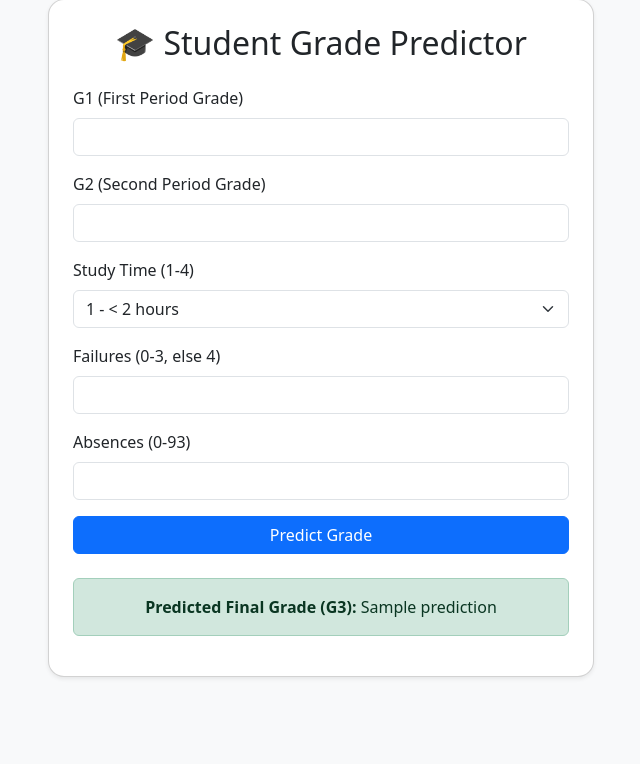
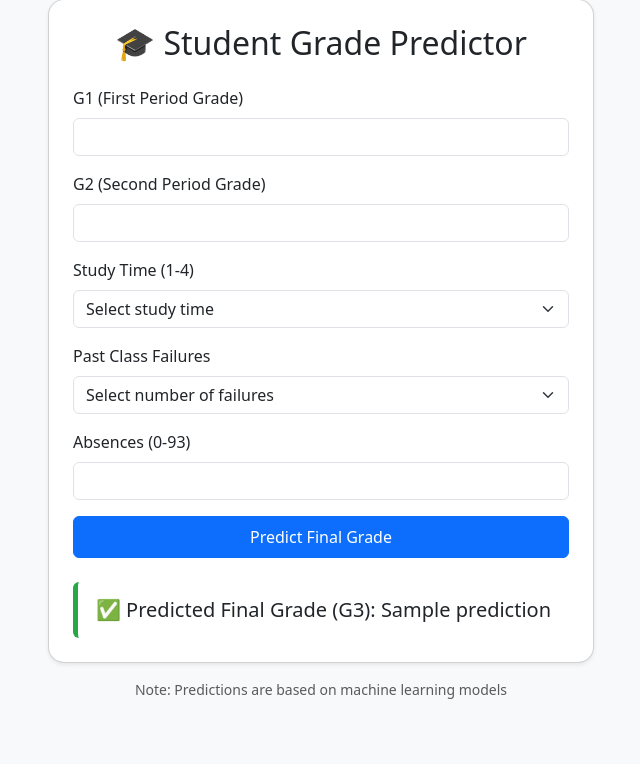
Before and after one commit to Ashwink45/Grade_Predictor, a Flask app: template templates/index.html in a window 1280 px wide. Shown: the part 49-813 px from the top of the page, without its empty margins (319-959 px from the left). Before the commit the page ends 727 px from the top, so only its background shows below. Run offline with Flask 3, Linux system fonts and the light colour scheme; the template is opened without the code that fills it: most values are stand-ins (such as "Sample title", 1, 10 or a date in 2020); parts of the project's set-up code (start-up, migrations or seed data) failed here and were passed over.

Commit message:
Improved form handling and error display

```diff
--- a/app.py
+++ b/app.py
@@ -1,56 +1,73 @@
+import os
 from flask import Flask, render_template, request
 import pandas as pd
-import numpy as np
-from sklearn.linear_model import LinearRegression
-from sklearn.preprocessing import MinMaxScaler
 import joblib
+from werkzeug.utils import secure_filename
 
 # Initialize Flask app
 app = Flask(__name__)
 
-# Load your pre-trained model and scaler
-model = joblib.load('grade_predictor_model.pkl')  # Assuming you've saved your model as model.pkl
-scaler = joblib.load('scaler.pkl')  # Assuming you've saved your scaler as scaler.pkl
+# Configuration
+MODEL_PATH = 'grade_predictor_model.pkl'
+SCALER_PATH = 'scaler.pkl'
+FEATURES_TO_NORMALIZE = ["failures", "G1", "G2", "absences"]
 
-# Define features to normalize
-features_to_normalize = ["failures", "G1", "G2", "absences"]
+# Load model and scaler with error handling
+def load_assets():
+    try:
+        model = joblib.load(MODEL_PATH)
+        scaler = joblib.load(SCALER_PATH)
+        print("Model and scaler loaded successfully!")
+        return model, scaler
+    except Exception as e:
+        print(f"Error loading model/scaler: {str(e)}")
+        return None, None
 
-# Route for the homepage
+model, scaler = load_assets()
+
 @app.route('/')
 def home():
     return render_template('index.html')
 
-# Route to handle form submission and prediction
 @app.route('/predict', methods=['POST'])
 def predict():
+    # Early return if model/scaler not loaded
+    if model is None or scaler is None:
+        return render_template('index.html',
+                            prediction="System error: Model not loaded properly",
+                            error=True)
+
     try:
-        # Get input values from the form
-        G1 = int(request.form['G1'])
-        G2 = int(request.form['G2'])
-        studytime = int(request.form['studytime'])
-        failures = int(request.form['failures'])
-        absences = int(request.form['absences'])
+        # Validate and convert form inputs
+        form_data = {
+            'G1': float(request.form.get('G1', 0)),
+            'G2': float(request.form.get('G2', 0)),
+            'studytime': float(request.form.get('studytime', 0)),
+            'failures': float(request.form.get('failures', 0)),
+            'absences': float(request.form.get('absences', 0))
+        }
 
-        # Prepare input data for prediction
-        input_data = pd.DataFrame([{
-            "G1": G1,
-            "G2": G2,
-            "studytime": studytime,
-            "failures": failures,
-            "absences": absences
-        }])
+        # Create DataFrame and normalize features
+        input_df = pd.DataFrame([form_data])
+        input_df[FEATURES_TO_NORMALIZE] = scaler.transform(input_df[FEATURES_TO_NORMALIZE])
 
-        # Normalize the input data
-        input_data[features_to_normalize] = scaler.transform(input_data[features_to_normalize])
+        # Make prediction
+        prediction = model.predict(input_df)[0]
 
-        # Predict the grade using the loaded model
-        predicted_grade = model.predict(input_data)[0]
+        return render_template('index.html',
+                            prediction=f'Predicted Grade: {prediction:.2f}',
+                            error=False)
 
-        # Display the result
-        return render_template('index.html', prediction=f'{predicted_grade:.2f}')
+    except ValueError as e:
+        return render_template('index.html',
+                            prediction=f'Invalid input: {str(e)}',
+                            error=True)
     except Exception as e:
-        return render_template('index.html', prediction=f'Error: {str(e)}')
+        return render_template('index.html',
+                            prediction=f'Prediction failed: {str(e)}',
+                            error=True)
 
-# Run the app
 if __name__ == "__main__":
-    app.run(debug=True)
+    app.run(host='0.0.0.0',
+           port=int(os.environ.get('PORT', 5000)),
+           debug=os.environ.get('DEBUG', True))
--- a/templates/index.html
+++ b/templates/index.html
@@ -2,8 +2,20 @@
 <html lang="en">
 <head>
     <meta charset="UTF-8">
+    <meta name="viewport" content="width=device-width, initial-scale=1.0">
     <title>Student Grade Prediction</title>
     <link href="https://cdn.jsdelivr.net/npm/bootstrap@5.3.2/dist/css/bootstrap.min.css" rel="stylesheet">
+    <style>
+        .prediction-card {
+            transition: all 0.3s ease;
+        }
+        .error-card {
+            border-left: 5px solid #dc3545;
+        }
+        .success-card {
+            border-left: 5px solid #28a745;
+        }
+    </style>
 </head>
 <body class="bg-light">
 
@@ -14,46 +26,97 @@
                     <div class="card-body p-4">
                         <h2 class="card-title text-center mb-4">🎓 Student Grade Predictor</h2>
 
-                        <form method="POST">
+                        <!-- Form with explicit action -->
+                        <form action="{{ url_for('predict') }}" method="POST">
                             <div class="mb-3">
                                 <label for="G1" class="form-label">G1 (First Period Grade)</label>
-                                <input type="number" step="0.1" class="form-control" name="G1" required>
+                                <input type="number" step="0.1" class="form-control"
+                                       name="G1" min="0" max="20" required>
                             </div>
+
                             <div class="mb-3">
                                 <label for="G2" class="form-label">G2 (Second Period Grade)</label>
-                                <input type="number" step="0.1" class="form-control" name="G2" required>
+                                <input type="number" step="0.1" class="form-control"
+                                       name="G2" min="0" max="20" required>
                             </div>
+
                             <div class="mb-3">
                                 <label for="studytime" class="form-label">Study Time (1-4)</label>
                                 <select class="form-select" name="studytime" required>
+                                    <option value="" disabled selected>Select study time</option>
                                     <option value="1">1 - &lt; 2 hours</option>
                                     <option value="2">2 - 2 to 5 hours</option>
                                     <option value="3">3 - 5 to 10 hours</option>
                                     <option value="4">4 - &gt; 10 hours</option>
                                 </select>
                             </div>
+
                             <div class="mb-3">
-                                <label for="failures" class="form-label">Failures (0-3, else 4)</label>
-                                <input type="number" class="form-control" name="failures" min="0" max="4" required>
+                                <label for="failures" class="form-label">Past Class Failures</label>
+                                <select class="form-select" name="failures" required>
+                                    <option value="" disabled selected>Select number of failures</option>
+                                    <option value="0">0</option>
+                                    <option value="1">1</option>
+                                    <option value="2">2</option>
+                                    <option value="3">3</option>
+                                    <option value="4">4+</option>
+                                </select>
                             </div>
+
                             <div class="mb-3">
                                 <label for="absences" class="form-label">Absences (0-93)</label>
-                                <input type="number" class="form-control" name="absences" min="0" max="93" required>
+                                <input type="number" class="form-control"
+                                       name="absences" min="0" max="93" required>
                             </div>
 
-                            <button type="submit" class="btn btn-primary w-100">Predict Grade</button>
+                            <button type="submit" class="btn btn-primary w-100 py-2">
+                                Predict Final Grade
+                            </button>
                         </form>
 
-                        {% if prediction is not none %}
-                            <div class="alert alert-success mt-4 text-center">
-                                <strong>Predicted Final Grade (G3):</strong> {{ prediction }}
+                        <!-- Enhanced prediction display -->
+                        {% if prediction %}
+                            <div class="prediction-card mt-4 p-3 rounded {% if error %}alert-danger error-card{% else %}alert-success success-card{% endif %}">
+                                <h5 class="mb-0 text-center">
+                                    {% if error %}
+                                        ⚠️ {{ prediction }}
+                                    {% else %}
+                                        ✅ Predicted Final Grade (G3): {{ prediction }}
+                                    {% endif %}
+                                </h5>
                             </div>
                         {% endif %}
                     </div>
+                </div>
+
+                <div class="text-center mt-3 text-muted small">
+                    <p>Note: Predictions are based on machine learning models</p>
                 </div>
             </div>
         </div>
     </div>
 
+    <script src="https://cdn.jsdelivr.net/npm/bootstrap@5.3.2/dist/js/bootstrap.bundle.min.js"></script>
+    <script>
+        // Client-side validation
+        document.querySelector('form').addEventListener('submit', function(e) {
+            const inputs = this.querySelectorAll('input[required], select[required]');
+            let isValid = true;
+
+            inputs.forEach(input => {
+                if (!input.value) {
+                    input.classList.add('is-invalid');
+                    isValid = false;
+                } else {
+                    input.classList.remove('is-invalid');
+                }
+            });
+
+            if (!isValid) {
+                e.preventDefault();
+                alert('Please fill all required fields!');
+            }
+        });
+    </script>
 </body>
 </html>
```
